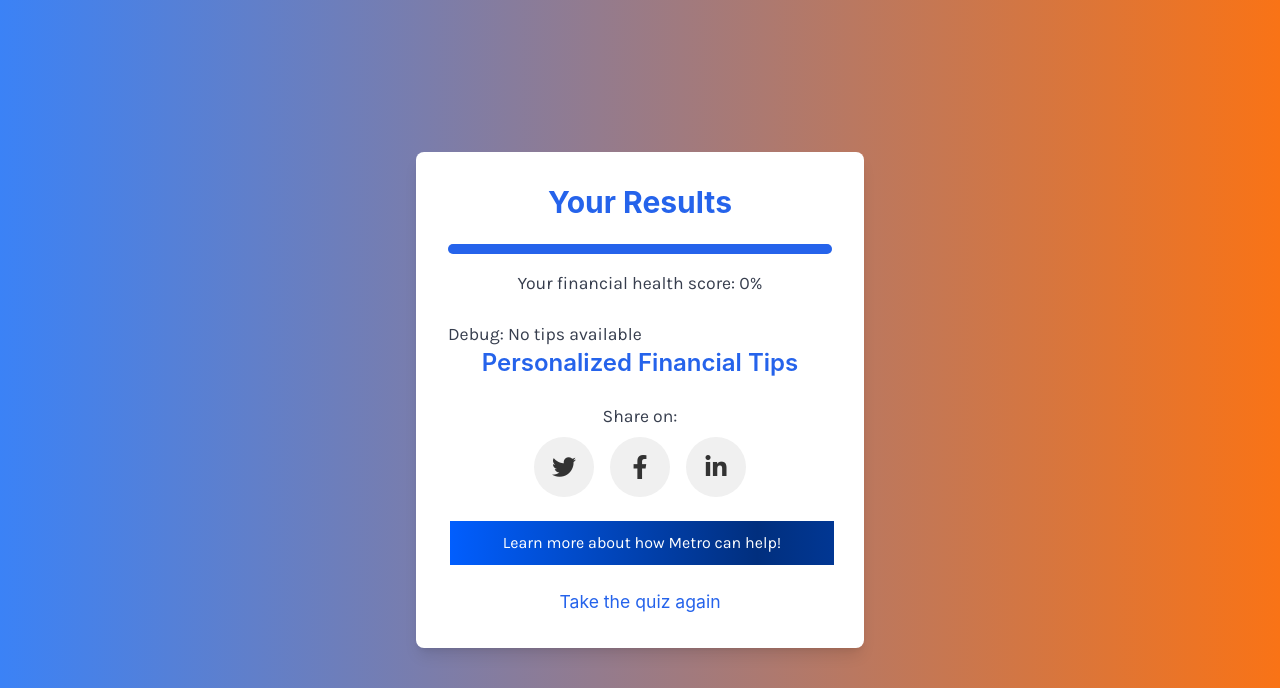
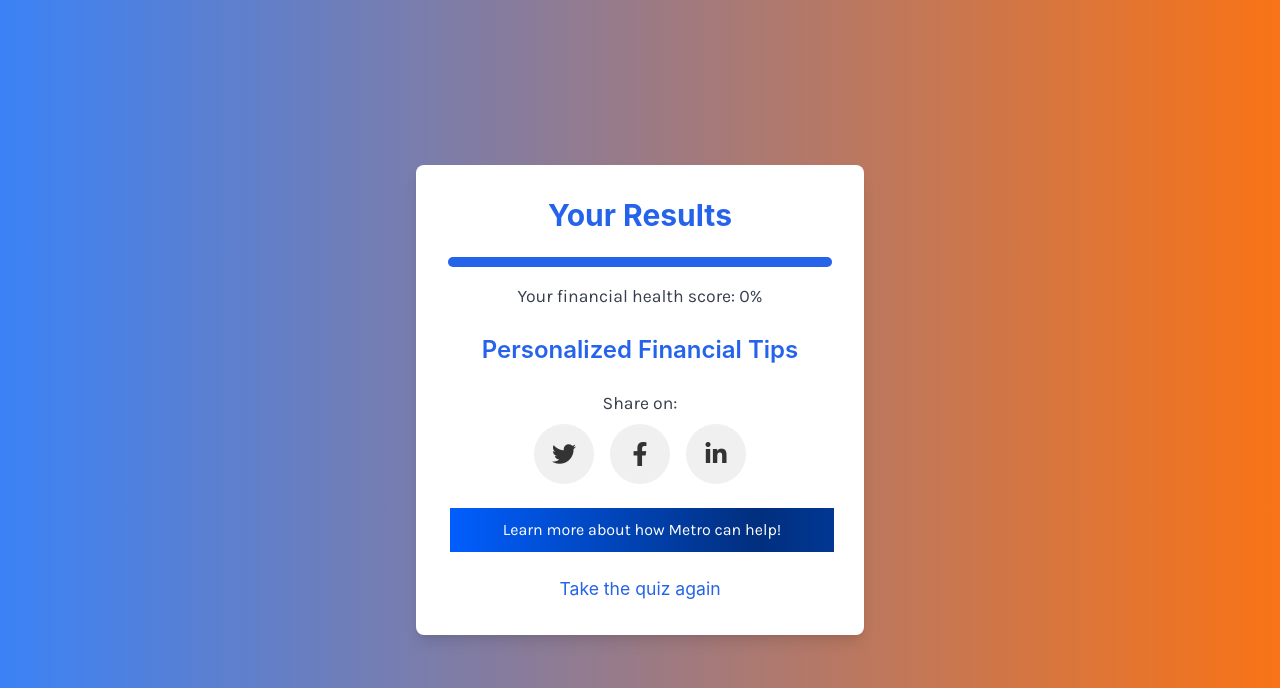
Before and after one commit to apogeeai/BuzzFinanceQuiz, a Flask app: template templates/results.html in a window 1280 px wide. Shown: the top 688 px of the page. Run offline with Flask 3, Linux system fonts and the light colour scheme; the template is opened without the code that fills it, so the values that code supplies are empty; some libraries are stand-ins or nearby versions.

Commit message:
Agent query: Please take the quiz and check the results page. Are the personalized financial tips being displayed correctly without any debug information visible?

```diff
--- a/app.py
+++ b/app.py
@@ -107,9 +107,6 @@ def results(user_id):
             "Consider philanthropic opportunities or setting up a charitable foundation."
         ]
 
-    print(f"Debug: Tips generated: {tips}")
-    print(f"Debug: Rendering template with tips: {tips}")
-
     return render_template('results.html', result=result, percentage=percentage, tips=tips)
 
 if __name__ == '__main__':
--- a/templates/results.html
+++ b/templates/results.html
@@ -7,18 +7,6 @@
     <div class="bg-blue-600 h-2.5 rounded-full" style="width: {{ percentage }}%"></div>
 </div>
 <p class="text-center mb-6">Your financial health score: {{ percentage|round|int }}%</p>
-
-<!-- Debug section -->
-{% if tips %}
-  <p>Debug: Tips available</p>
-  <ul>
-  {% for tip in tips %}
-    <li>{{ tip }}</li>
-  {% endfor %}
-  </ul>
-{% else %}
-  <p>Debug: No tips available</p>
-{% endif %}
 
 <!-- Personalized Financial Tips -->
 <h2 class="text-2xl font-semibold mb-4 text-center text-blue-600">Personalized Financial Tips</h2>
```
